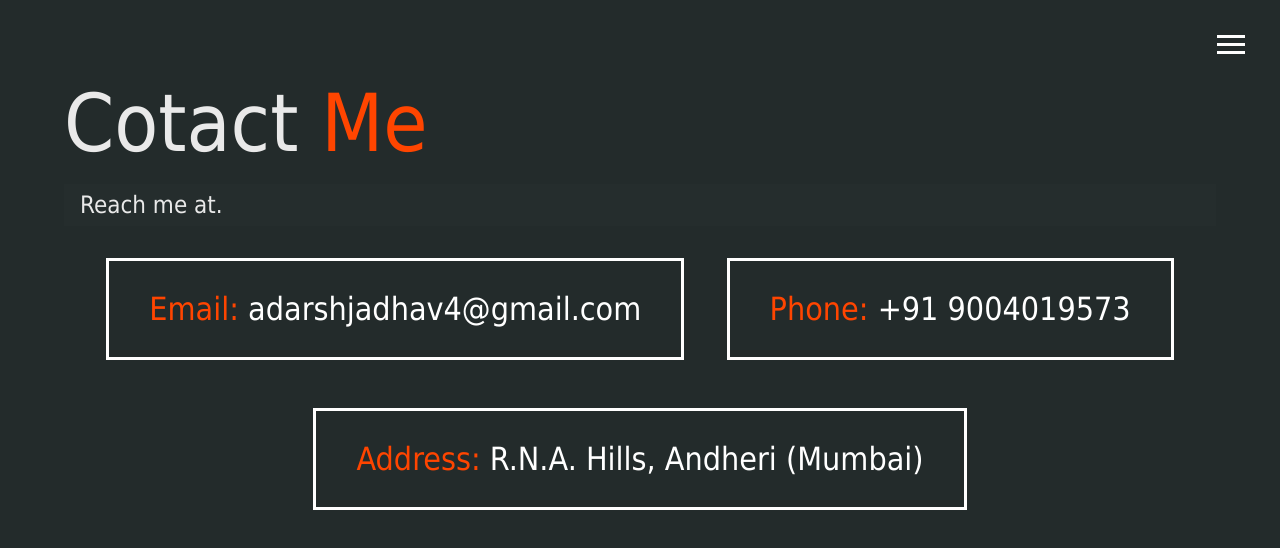
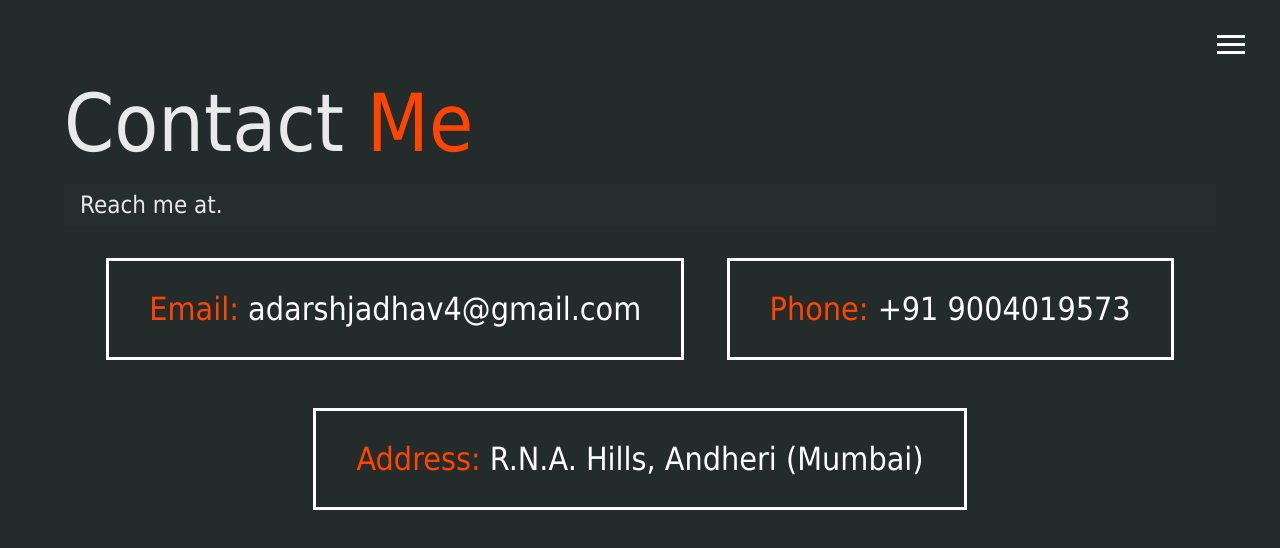
Before and after one commit to howtohow/trial, a website: page dist/contact.html in a window 1280 px wide. Drawn offline with Linux system fonts and the light colour scheme.

Commit message:
first commit

```diff
--- a/dist/contact.html
+++ b/dist/contact.html
@@ -51,7 +51,7 @@
 <main id='contact'>
 
   <h1 class='lg-heading'>
-  <span class='text-primary'>Cotact</span> <span class='text-secondary'>Me</span>
+  <span class='text-primary'>Contact</span> <span class='text-secondary'>Me</span>
   </h1>
 
   <h2 class='sm-heading'>
```
